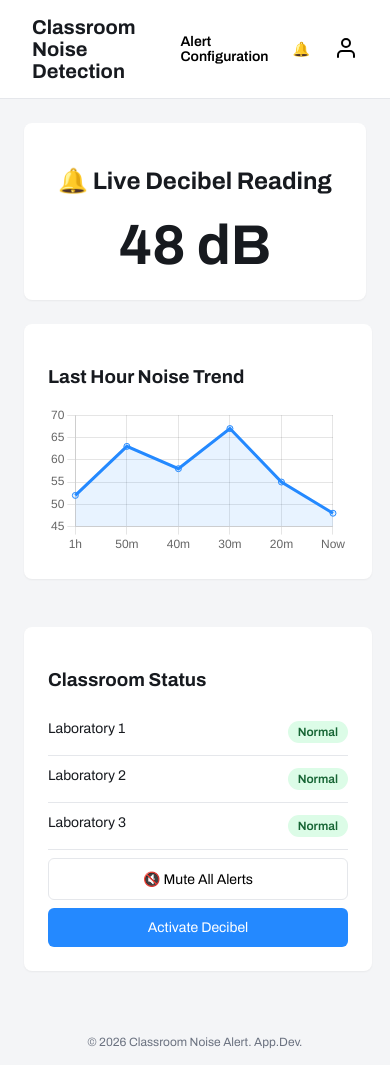
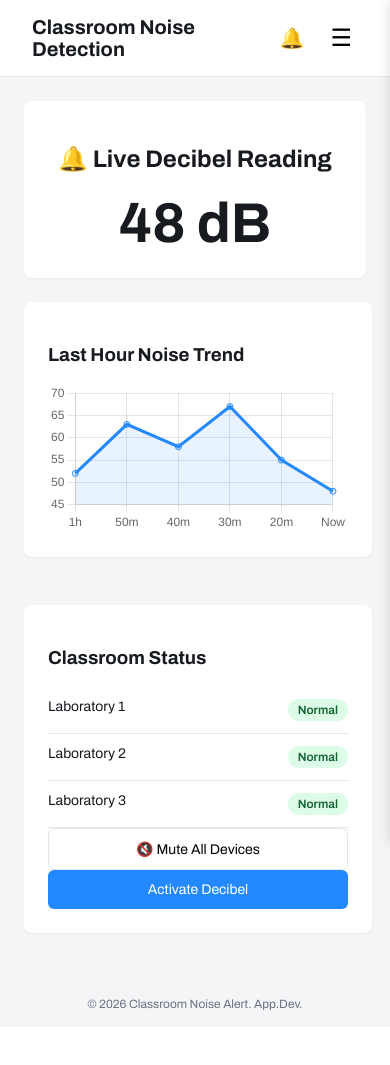
Before and after one commit to Conol07/Noise-Db-App, a PHP site: page /dashboard.php in a window 390 px wide. After the commit the page ends 1011 px from the top, so only its background shows below. Run offline with PHP 8.4, Linux system fonts and the light colour scheme.

Commit message:
I created simple navigation just like hamburger menu bar para mas mapadali ang pag locate sa context

```diff
--- a/Alert configuration.php
+++ b/Alert configuration.php
@@ -17,7 +17,7 @@
         justify-content: space-between;
     }
 
-    /* Updated Home Link: Black, bold, and clean */
+
     .nav-home {
         text-decoration: none;
         color: #000000;
--- a/alert records.php
+++ b/alert records.php
@@ -41,7 +41,7 @@
 <body>
 
 <header>
-  <h1>Alert Records</h1>
+  <h1>Notification</h1>
   <nav>
     <a href="dashboard.php">Home</a>
   </nav>
--- a/dashboard.php
+++ b/dashboard.php
@@ -15,6 +15,7 @@
       --text-dark: #171a1f;
       --text-muted: #6b7280;
       --border: #e5e7eb;
+      --danger: #ff4d4f; /* New variable for danger/logout */
     }
 
     * { box-sizing: border-box; font-family: 'Archivo', sans-serif; }
@@ -31,33 +32,54 @@
 
     header h1 { font-size: 20px; margin: 0; }
 
-    nav { display: flex; align-items: center; gap: 24px; }
+    .header-actions { display: flex; align-items: center; gap: 20px; }
+    .alert-link { color: var(--text-dark); text-decoration: none; font-size: 20px; }
+    .hamburger { background: none; border: none; font-size: 24px; cursor: pointer; }
 
-    nav a {
+    /* Drawer Styles */
+    .drawer {
+      position: fixed; top: 0; right: -280px; width: 280px; height: 100%;
+      background: white; transition: 0.3s; padding: 24px;
+      box-shadow: -2px 0 10px rgba(0,0,0,0.1); z-index: 1000;
+      display: flex; flex-direction: column;
+    }
+    .drawer.open { right: 0; }
+    .close-btn { background: none; border: none; font-size: 24px; cursor: pointer; align-self: flex-end; }
+
+    .drawer-section { margin-top: 40px; border-bottom: 1px solid var(--border); padding-bottom: 20px; }
+    .drawer-section h3 { font-size: 12px; color: var(--text-muted); text-transform: uppercase; margin-bottom: 15px; }
+    .drawer-section a { display: block; padding: 10px 0; color: #000; text-decoration: none; font-weight: 600; }
+
+    /* Logout/Switch Account Styles */
+    .drawer-footer { margin-top: auto; padding-top: 20px; display: flex; flex-direction: column; gap: 10px; }
+
+    /* Logout Button Styling */
+    .btn-logout {
+      background-color: var(--danger);
+      color: #fff !important;
+      text-align: center;
+      text-decoration: none;
+      display: block;
+      width: 100%;
+      padding: 12px;
+      border-radius: 6px;
       font-size: 14px;
-      color: #000000;
-      text-decoration: none;
       font-weight: 600;
-      transition: opacity 0.2s;
     }
+    .btn-logout:hover { background-color: #d9363e; }
 
-    nav a:hover { opacity: 0.6; }
-
+    /* Existing Styles */
     .container { max-width: 1200px; margin: 24px auto; padding: 0 24px; }
     .card { background: var(--card-bg); border-radius: 8px; padding: 24px; box-shadow: 0 1px 2px rgba(0,0,0,0.05); margin-bottom: 24px; }
-
     .live-db { text-align: center; }
     .db-value { font-size: 56px; font-weight: 700; }
-
     .grid { display: grid; grid-template-columns: 2fr 1fr; gap: 24px; }
     .classroom { display: flex; justify-content: space-between; padding: 12px 0; border-bottom: 1px solid var(--border); font-size: 14px; }
     .status { padding: 4px 10px; border-radius: 999px; font-size: 12px; font-weight: 600; }
     .normal { background: #dcfce7; color: #166534; }
-
-    .btn { width: 100%; padding: 12px; border-radius: 6px; border: none; font-size: 14px; cursor: pointer; margin-top: 8px; }
+    .btn { width: 100%; padding: 12px; border-radius: 6px; border: none; font-size: 14px; cursor: pointer; }
     .btn-outline { background: #fff; border: 1px solid var(--border); }
     .btn-primary { background: var(--primary); color: #fff; }
-
     footer { text-align: center; font-size: 12px; color: var(--text-muted); padding: 16px 0; }
     @media (max-width: 900px) { .grid { grid-template-columns: 1fr; } }
   </style>
@@ -66,17 +88,33 @@
 
 <header>
   <h1>Classroom Noise Detection</h1>
-  <nav>
+  <div class="header-actions">
+    <a href="Alert records.php" class="alert-link" title="Alert Records">🔔</a>
+    <button id="menuBtn" class="hamburger">☰</button>
+  </div>
+</header>
+
+<nav id="navDrawer" class="drawer">
+  <button id="closeBtn" class="close-btn">&times;</button>
+
+  <div class="drawer-section">
+    <h3>System & Account</h3>
     <a href="Alert configuration.php">Alert Configuration</a>
-    <a href="Alert records.php" title="Notifications">🔔</a>
-    <a href="account settings.php" title="Account">
-      <svg width="24" height="24" viewBox="0 0 24 24" fill="none" stroke="currentColor" stroke-width="2" stroke-linecap="round" stroke-linejoin="round">
-        <path d="M20 21v-2a4 4 0 0 0-4-4H8a4 4 0 0 0-4 4v2"></path>
-        <circle cx="12" cy="7" r="4"></circle>
-      </svg>
+    <a href="account settings.php">Account Settings</a>
+  </div>
+
+  <div class="drawer-footer">
+    <button class="btn btn-outline" onclick="window.location.href='login.php'">
+      Switch Account
+    </button>
+
+    <a href="login.php"
+       class="btn-logout"
+       onclick="return confirm('Are you sure you want to log out?');">
+       Log Out
     </a>
-  </nav>
-</header>
+  </div>
+</nav>
 
 <div class="container">
   <div class="card live-db">
@@ -89,14 +127,13 @@
       <h3>Last Hour Noise Trend</h3>
       <canvas id="noiseChart"></canvas>
     </div>
-
     <div class="card">
       <h3>Classroom Status</h3>
       <div class="classroom"><span>Laboratory 1</span> <span class="status normal">Normal</span></div>
       <div class="classroom"><span>Laboratory 2</span> <span class="status normal">Normal</span></div>
       <div class="classroom"><span>Laboratory 3</span> <span class="status normal">Normal</span></div>
       <div class="actions">
-        <button class="btn btn-outline">🔇 Mute All Alerts</button>
+        <button class="btn btn-outline">🔇 Mute All Devices</button>
         <button class="btn btn-primary">Activate Decibel</button>
       </div>
     </div>
@@ -106,6 +143,13 @@
 <footer>© 2026 Classroom Noise Alert. App.Dev.</footer>
 
 <script>
+  const menuBtn = document.getElementById('menuBtn');
+  const navDrawer = document.getElementById('navDrawer');
+  const closeBtn = document.getElementById('closeBtn');
+
+  menuBtn.addEventListener('click', () => navDrawer.classList.add('open'));
+  closeBtn.addEventListener('click', () => navDrawer.classList.remove('open'));
+
   const ctx = document.getElementById('noiseChart');
   new Chart(ctx, {
     type: 'line',
--- a/login_process.php
+++ b/login_process.php
@@ -1,6 +1,6 @@
 <?php
 session_start();
-include 'database.php';
+include 'db.php';
 
 if(isset($_POST['login'])){
 
```
Also changed, not shown: style.css (+13 -0 lines), db.php (renamed from database.php).
